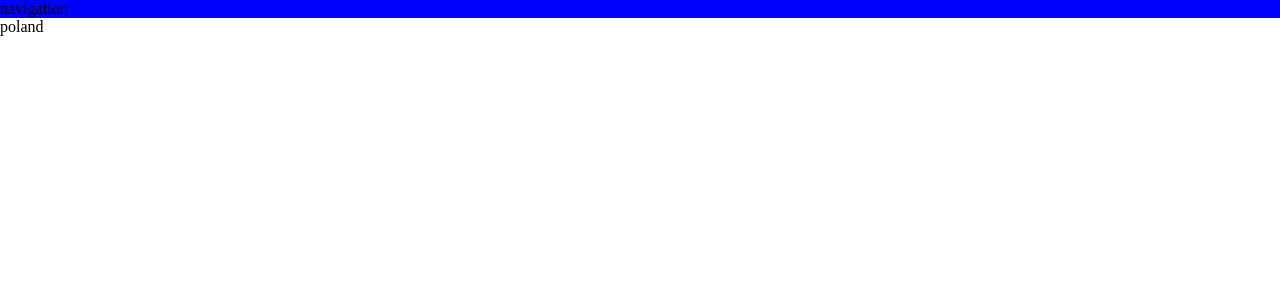
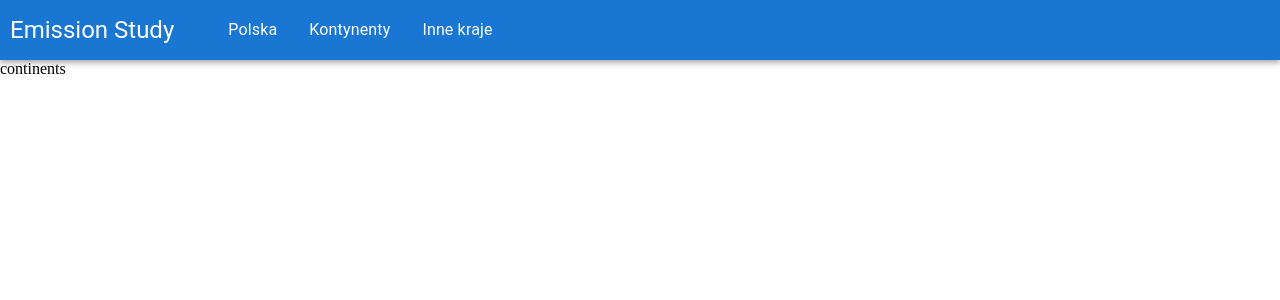
Before and after one commit to s18651/sml-project, a React (Create React App) app in the folder frontend/: page /continents in a window 1280 px wide. Shown: the top 300 px of the page. Built offline with nearby package versions, Linux system fonts and the light colour scheme.

Commit message:
add navigation

```diff
--- a/frontend/package.json
+++ b/frontend/package.json
@@ -3,6 +3,9 @@
   "version": "0.1.0",
   "private": true,
   "dependencies": {
+    "@emotion/react": "^11.7.1",
+    "@emotion/styled": "^11.6.0",
+    "@mui/material": "^5.2.7",
     "@types/node": "^16.11.19",
     "@types/react": "^17.0.38",
     "@types/react-dom": "^17.0.11",
--- a/frontend/public/style.css
+++ b/frontend/public/style.css
@@ -3,3 +3,8 @@
     box-sizing: border-box;
     margin: 0;
 }
+
+a {
+    text-decoration: none;
+    color: white;
+}
--- a/frontend/src/App.tsx
+++ b/frontend/src/App.tsx
@@ -2,6 +2,8 @@ import React, {FC} from 'react';
 import {Route, Routes } from 'react-router-dom';
 import Poland from "./views/poland";
 import NavigationBar from "./components/navigation-bar";
+import Continents from "./views/continents";
+import Countries from "./views/countries";
 
 const App: FC = () => {
   return (
@@ -9,8 +11,8 @@ const App: FC = () => {
         <NavigationBar/>
         <Routes>
             <Route path="/" element={<Poland/>}/>
-            <Route path="/continents" element={<Poland/>}/>
-            <Route path="/countries" element={<Poland/>}/>
+            <Route path="/continents" element={<Continents/>}/>
+            <Route path="/countries" element={<Countries/>}/>
         </Routes>
     </div>
   );
--- a/frontend/src/components/navigation-bar.tsx
+++ b/frontend/src/components/navigation-bar.tsx
@@ -1,11 +1,40 @@
 import React from "react";
 import {FC} from "react";
+import {AppBar, Box, MenuItem, Typography} from "@mui/material";
+import {Link} from "react-router-dom";
+
+interface View {
+    index: string,
+    label: string,
+    link: string,
+}
+
+const views: View[] = [
+    {index: 'poland', label: 'Polska', link: '/'},
+    {index: 'continents', label: 'Kontynenty', link: '/continents'},
+    {index: 'countries', label: 'Inne kraje', link: '/countries'},
+]
 
 const NavigationBar: FC = () => {
+
     return (
-        <div style={{backgroundColor: 'blue'}}>
-            navigation
-        </div>
+        <AppBar position="static" style={{display: 'flex', flexDirection: 'row', alignItems: 'center', paddingLeft: '10px'}}>
+            <Typography
+                variant="h5"
+                noWrap
+            >
+                Emission Study
+            </Typography>
+            <Box style={{display: 'flex', marginLeft: '3%', height: '100%'}}>
+                {views.map(view => (
+                    <Link to={view.link} key={view.index}>
+                        <MenuItem key={view.index} style={{minHeight: '60px'}}>
+                            {view.label}
+                        </MenuItem>
+                    </Link>
+                ))}
+            </Box>
+        </AppBar>
     );
 }
 
--- /dev/null
+++ b/frontend/src/views/continents.tsx
@@ -0,0 +1,8 @@
+import React from "react";
+import {FC} from "react";
+
+const Continents: FC = () => {
+    return <div>continents</div>
+}
+
+export default Continents;
--- /dev/null
+++ b/frontend/src/views/countries.tsx
@@ -0,0 +1,8 @@
+import React from "react";
+import {FC} from "react";
+
+const Countries: FC = () => {
+    return <div>countries</div>
+}
+
+export default Countries;
```
Also changed, not shown: 1 other file (tests, documents, lock files or other folders).
